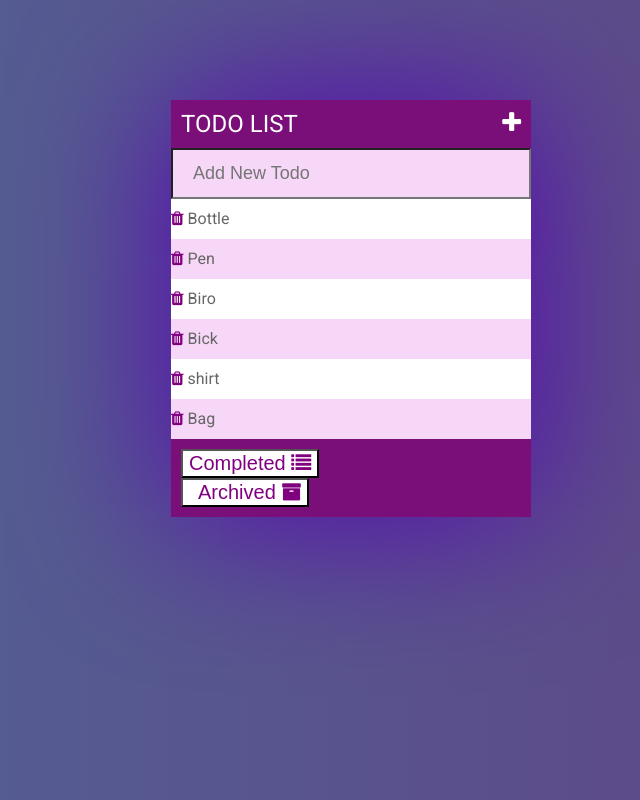
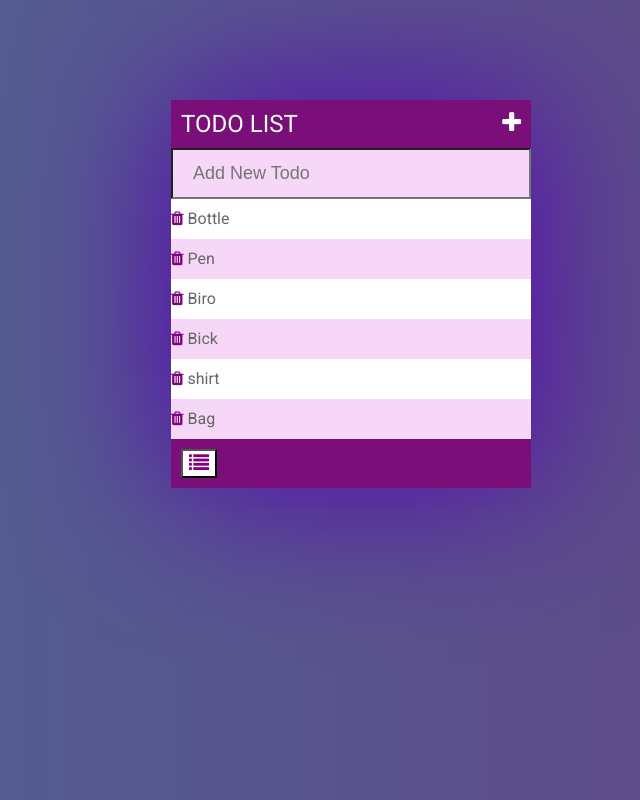
Before and after one commit to justiceotuya/Todo-App, a plain HTML site: page index.html in a window 1280 px wide. Shown: the whole page, without its empty margins (289-929 px from the left). Drawn offline with nearby package versions, Linux system fonts and the light colour scheme.

Commit message:
Update index.html

```diff
--- a/index.html
+++ b/index.html
@@ -25,8 +25,7 @@
             <li><span class="deleteButton"><i class="fa fa-trash" aria-hidden="true"></i></span> Bag</li>
         </ul>
         <div class="addition">
-            <button id="completed">  Completed  <i class="fa fa-list" aria-hidden="true"></i></button>
-            <button id="archived">  Archived  <i class="fa  fa-archive" aria-hidden="true"></i></button>
+            <button id="completed"><i class="fa fa-list" aria-hidden="true"></i></button>
         </div>
 
 
```
